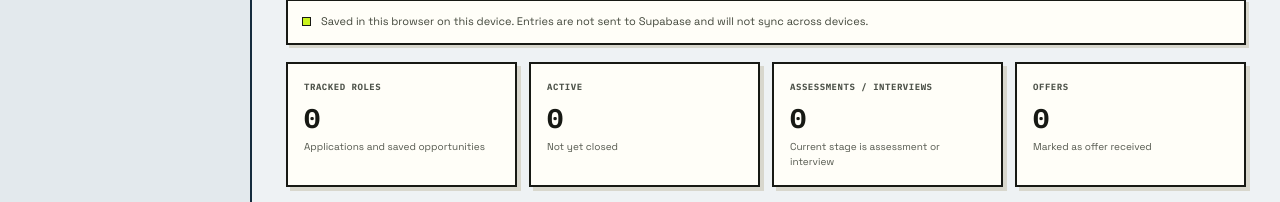
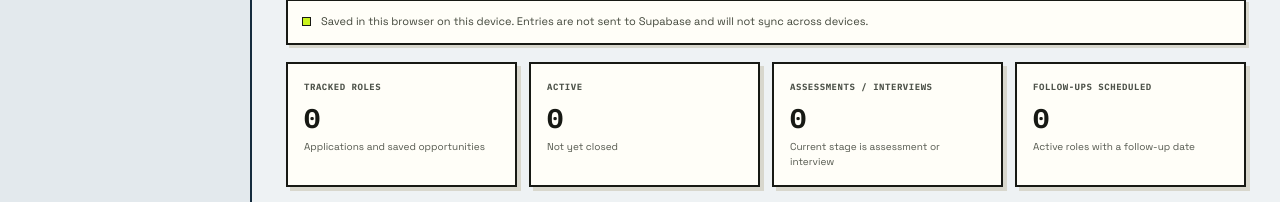
Before and after one commit to shraddhagupta262007-droid/CampusIntel, a React (Vite) app: page / in a window 1280 px wide. Both pictures are taken after a click on the button "Placement tracker". Shown: the part 487-689 px from the top of the page. Built offline with nearby package versions, Linux system fonts and the light colour scheme.

Commit message:
Harden tracker storage validation and show follow-up count

```diff
--- a/src/PlacementTracker.tsx
+++ b/src/PlacementTracker.tsx
@@ -77,12 +77,11 @@ function readApplications(value: unknown): ApplicationRecord[] {
   return value.filter((entry): entry is ApplicationRecord => {
     if (!entry || typeof entry !== 'object') return false;
     const item = entry as Partial<ApplicationRecord>;
-    return (
-      typeof item.id === 'string' &&
-      typeof item.company === 'string' &&
-      typeof item.role === 'string' &&
-      isApplicationStage(item.stage)
-    );
+    const stringFields: (keyof ApplicationRecord)[] = [
+      'id', 'company', 'role', 'dateApplied', 'followUpDate', 'jobUrl',
+      'nextAction', 'notes', 'createdAt', 'updatedAt',
+    ];
+    return stringFields.every((key) => typeof item[key] === 'string') && isApplicationStage(item.stage);
   });
 }
 
@@ -163,7 +162,6 @@ export default function PlacementTracker({ companyNames = [] }: { companyNames?:
   const followUpCount = applications.filter(
     (item) => Boolean(item.followUpDate) && !closedStages.includes(item.stage)
   ).length;
-  const offerCount = applications.filter((item) => item.stage === 'Offer').length;
 
   const resetForm = () => {
     setDraft(emptyDraft());
@@ -283,7 +281,7 @@ export default function PlacementTracker({ companyNames = [] }: { companyNames?:
         <div className="tracker-stat"><span>TRACKED ROLES</span><strong>{applications.length}</strong><small>Applications and saved opportunities</small></div>
         <div className="tracker-stat"><span>ACTIVE</span><strong>{activeCount}</strong><small>Not yet closed</small></div>
         <div className="tracker-stat"><span>ASSESSMENTS / INTERVIEWS</span><strong>{interviewCount}</strong><small>Current stage is assessment or interview</small></div>
-        <div className="tracker-stat"><span>OFFERS</span><strong>{offerCount}</strong><small>Marked as offer received</small></div>
+        <div className="tracker-stat"><span>FOLLOW-UPS SCHEDULED</span><strong>{followUpCount}</strong><small>Active roles with a follow-up date</small></div>
       </div>
 
       <div className="tracker-workspace">
```
